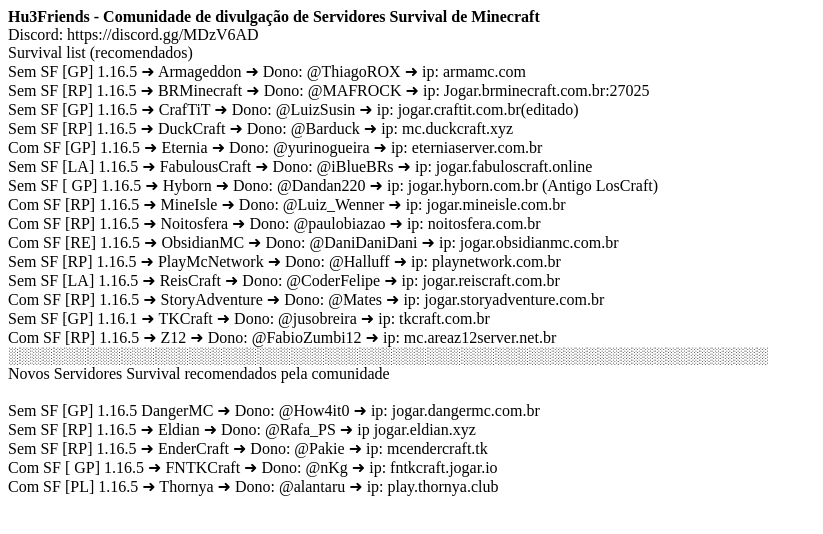
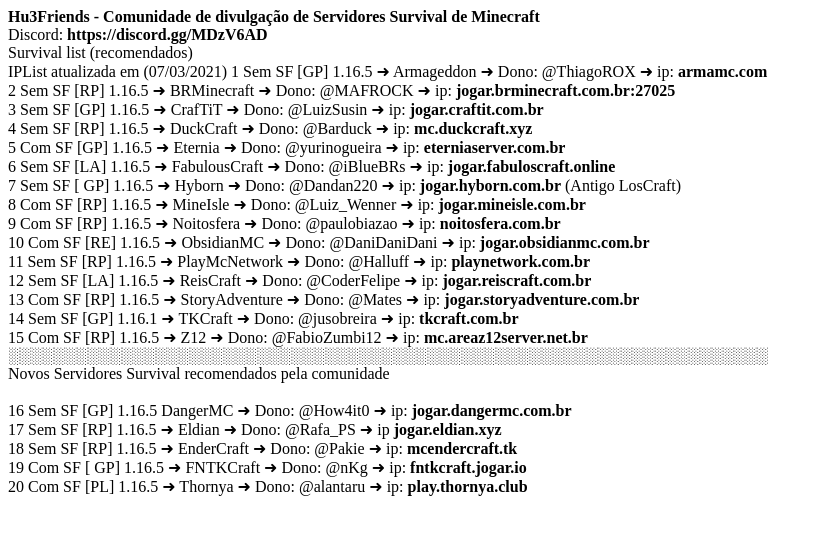
Before and after one commit to comonier/hu3.github.io, a plain HTML site: page index.html in a window 1280 px wide. Shown: the whole page, without its empty margins (0-823 px from the left). Drawn offline with Linux system fonts and the light colour scheme.

Commit message:
Update index.html

```diff
--- a/index.html
+++ b/index.html
@@ -5,31 +5,32 @@
         <b>Hu3Friends - Comunidade de divulgação de Servidores Survival de Minecraft</b><br>
     </head>
     <body>
-        Discord: https://discord.gg/MDzV6AD<br>
+        Discord: <b>https://discord.gg/MDzV6AD</b><br>
         Survival list (recomendados)<br>
- Sem SF [GP] 1.16.5 ➜ Armageddon  ➜ Dono: @ThiagoROX  ➜ ip: armamc.com<br>
- Sem SF [RP] 1.16.5 ➜ BRMinecraft ➜ Dono: @MAFROCK ➜ ip: Jogar.brminecraft.com.br:27025<br>
- Sem SF [GP] 1.16.5 ➜ CrafTiT ➜ Dono: @LuizSusin ➜  ip: jogar.craftit.com.br(editado)<br>
- Sem SF [RP] 1.16.5 ➜ DuckCraft ➜ Dono: @Barduck ➜ ip: mc.duckcraft.xyz<br>
- Com SF [GP] 1.16.5 ➜ Eternia ➜ Dono: @yurinogueira  ➜ ip: eterniaserver.com.br<br>
- Sem SF [LA] 1.16.5 ➜ FabulousCraft ➜ Dono: @iBlueBRs  ➜ ip: jogar.fabuloscraft.online<br>
- Sem SF [ GP] 1.16.5 ➜ Hyborn ➜ Dono: @Dandan220 ➜ ip: jogar.hyborn.com.br (Antigo LosCraft)<br>
- Com SF [RP] 1.16.5 ➜ MineIsle ➜ Dono: @Luiz_Wenner ➜ ip: jogar.mineisle.com.br<br>
- Com SF [RP] 1.16.5 ➜ Noitosfera ➜ Dono: @paulobiazao ➜ ip: noitosfera.com.br<br>
- Com SF [RE] 1.16.5 ➜ ObsidianMC ➜ Dono: @DaniDaniDani ➜ ip:  jogar.obsidianmc.com.br<br>
- Sem SF [RP] 1.16.5 ➜ PlayMcNetwork ➜ Dono: @Halluff ➜ ip: playnetwork.com.br<br>
- Sem SF [LA] 1.16.5 ➜ ReisCraft ➜ Dono: @CoderFelipe  ➜ ip: jogar.reiscraft.com.br<br>
- Com SF [RP] 1.16.5 ➜ StoryAdventure  ➜ Dono: @Mates ➜ ip: jogar.storyadventure.com.br<br>
- Sem SF [GP] 1.16.1 ➜ TKCraft ➜ Dono: @jusobreira ➜ ip: tkcraft.com.br<br>
- Com SF [RP] 1.16.5 ➜ Z12 ➜ Dono: @FabioZumbi12 ➜ ip: mc.areaz12server.net.br<br>
+IPList atualizada em (07/03/2021)
+1 Sem SF [GP] 1.16.5 ➜ Armageddon  ➜ Dono: @ThiagoROX  ➜ ip: <b>armamc.com</b><br>
+2 Sem SF [RP] 1.16.5 ➜ BRMinecraft ➜ Dono: @MAFROCK ➜ ip: <b>jogar.brminecraft.com.br:27025</b><br>
+3 Sem SF [GP] 1.16.5 ➜ CrafTiT ➜ Dono: @LuizSusin ➜  ip: <b>jogar.craftit.com.br</b><br>
+4 Sem SF [RP] 1.16.5 ➜ DuckCraft ➜ Dono: @Barduck ➜ ip: <b>mc.duckcraft.xyz</b><br>
+5 Com SF [GP] 1.16.5 ➜ Eternia ➜ Dono: @yurinogueira  ➜ ip: <b>eterniaserver.com.br</b><br>
+6 Sem SF [LA] 1.16.5 ➜ FabulousCraft ➜ Dono: @iBlueBRs  ➜ ip: <b>jogar.fabuloscraft.online</b><br>
+7 Sem SF [ GP] 1.16.5 ➜ Hyborn ➜ Dono: @Dandan220 ➜ ip: <b>jogar.hyborn.com.br</b> (Antigo LosCraft)<br>
+8 Com SF [RP] 1.16.5 ➜ MineIsle ➜ Dono: @Luiz_Wenner ➜ ip: <b>jogar.mineisle.com.br</b><br>
+9 Com SF [RP] 1.16.5 ➜ Noitosfera ➜ Dono: @paulobiazao ➜ ip: <b>noitosfera.com.br</b><br>
+10 Com SF [RE] 1.16.5 ➜ ObsidianMC ➜ Dono: @DaniDaniDani ➜ ip:  <b>jogar.obsidianmc.com.br</b><br>
+11 Sem SF [RP] 1.16.5 ➜ PlayMcNetwork ➜ Dono: @Halluff ➜ ip: <b>playnetwork.com.br</b><br>
+12 Sem SF [LA] 1.16.5 ➜ ReisCraft ➜ Dono: @CoderFelipe  ➜ ip: <b>jogar.reiscraft.com.br</b><br>
+13 Com SF [RP] 1.16.5 ➜ StoryAdventure  ➜ Dono: @Mates ➜ ip: <b>jogar.storyadventure.com.br</b><br>
+14 Sem SF [GP] 1.16.1 ➜ TKCraft ➜ Dono: @jusobreira ➜ ip: <b>tkcraft.com.br</b><br>
+15 Com SF [RP] 1.16.5 ➜ Z12 ➜ Dono: @FabioZumbi12 ➜ ip: <b>mc.areaz12server.net.br</b><br>
 
 ░░░░░░░░░░░░░░░░░░░░░░░░░░░░░░░░░░░░░░░░░░░░░░░░░░░░░░░░░░░░░░░░░░░<br>
 Novos Servidores Survival recomendados pela comunidade<br>
 <br>
-Sem SF [GP] 1.16.5  DangerMC ➜ Dono: @How4it0 ➜ ip: jogar.dangermc.com.br<br>
-Sem SF [RP] 1.16.5 ➜ Eldian ➜ Dono: @Rafa_PS ➜ ip jogar.eldian.xyz<br>
-Sem SF [RP] 1.16.5 ➜ EnderCraft ➜ Dono: @Pakie ➜ ip: mcendercraft.tk<br>
-Com SF [ GP] 1.16.5 ➜ FNTKCraft ➜ Dono: @nKg ➜ ip: fntkcraft.jogar.io<br>
-Com SF [PL] 1.16.5 ➜ Thornya ➜ Dono: @alantaru ➜ ip: play.thornya.club<br>
+16 Sem SF [GP] 1.16.5  DangerMC ➜ Dono: @How4it0 ➜ ip: <b>jogar.dangermc.com.br</b><br>
+17 Sem SF [RP] 1.16.5 ➜ Eldian ➜ Dono: @Rafa_PS ➜ ip <b>jogar.eldian.xyz</b><br>
+18 Sem SF [RP] 1.16.5 ➜ EnderCraft ➜ Dono: @Pakie ➜ ip: <b>mcendercraft.tk</b><br>
+19 Com SF [ GP] 1.16.5 ➜ FNTKCraft ➜ Dono: @nKg ➜ ip: <b>fntkcraft.jogar.io</b><br>
+        20 Com SF [PL] 1.16.5 ➜ Thornya ➜ Dono: @alantaru ➜ ip: <b>play.thornya.club</b><br>
     </body>
 </html>
```
